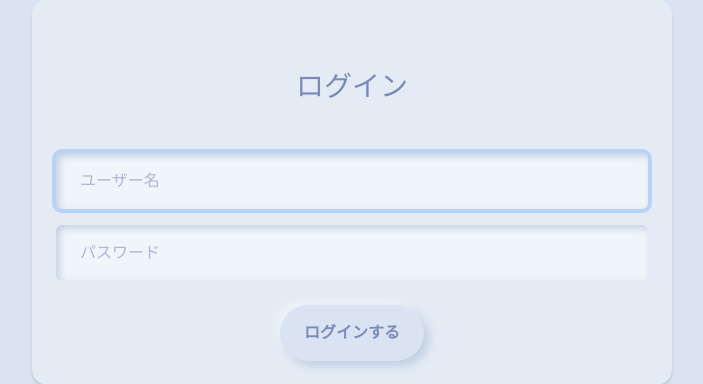
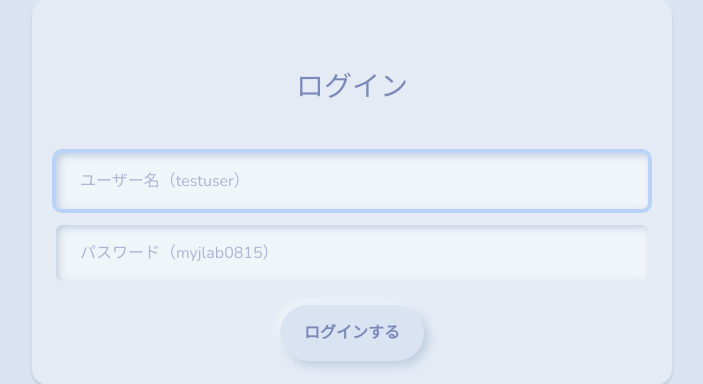
Before and after one commit to miyazigasshuku/rain, a Django app: page /accounts/login/ in a window 1280 px wide. Shown: the part 121-505 px from the top of the page, without its empty margins (288-991 px from the left). Run offline with Django 3.2, Linux system fonts and the light colour scheme; parts of the project's set-up code (start-up, migrations or seed data) failed here and were passed over; some libraries are stand-ins or nearby versions.

Commit message:
testuserの作成

```diff
--- a/accounts/templates/accounts/login.html
+++ b/accounts/templates/accounts/login.html
@@ -14,11 +14,11 @@ Login
         <form method="POST" class="form-auth">
             {% csrf_token %}
             <div class="my-3">
-                {% render_field form.username class='form-control' placeholder='ユーザー名' %}
+                {% render_field form.username class='form-control' placeholder='ユーザー名（testuser）' %}
             </div>
 
             <div class="my-3">
-                {% render_field form.password class='form-control' placeholder='パスワード' %}
+                {% render_field form.password class='form-control' placeholder='パスワード（myjlab0815）' %}
             </div>
 
             <!-- エラー表示開始 -->
```
Also changed, not shown: db.sqlite3.
